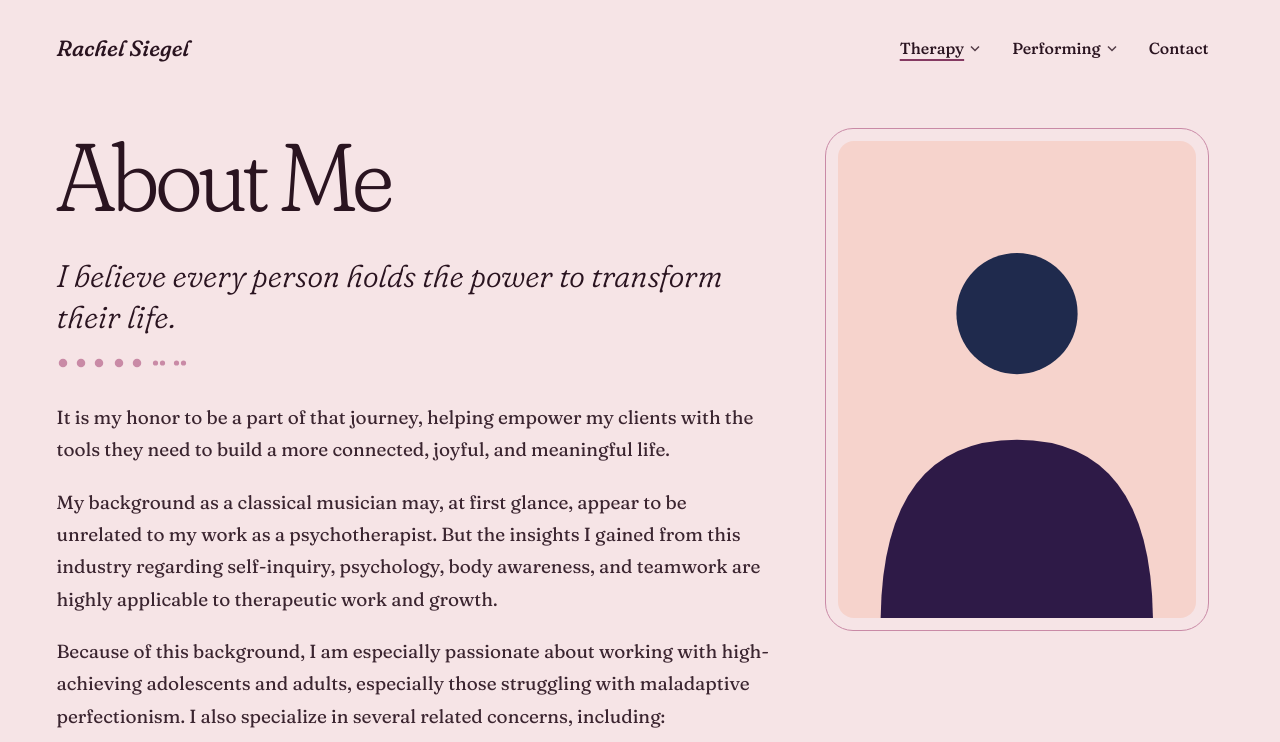
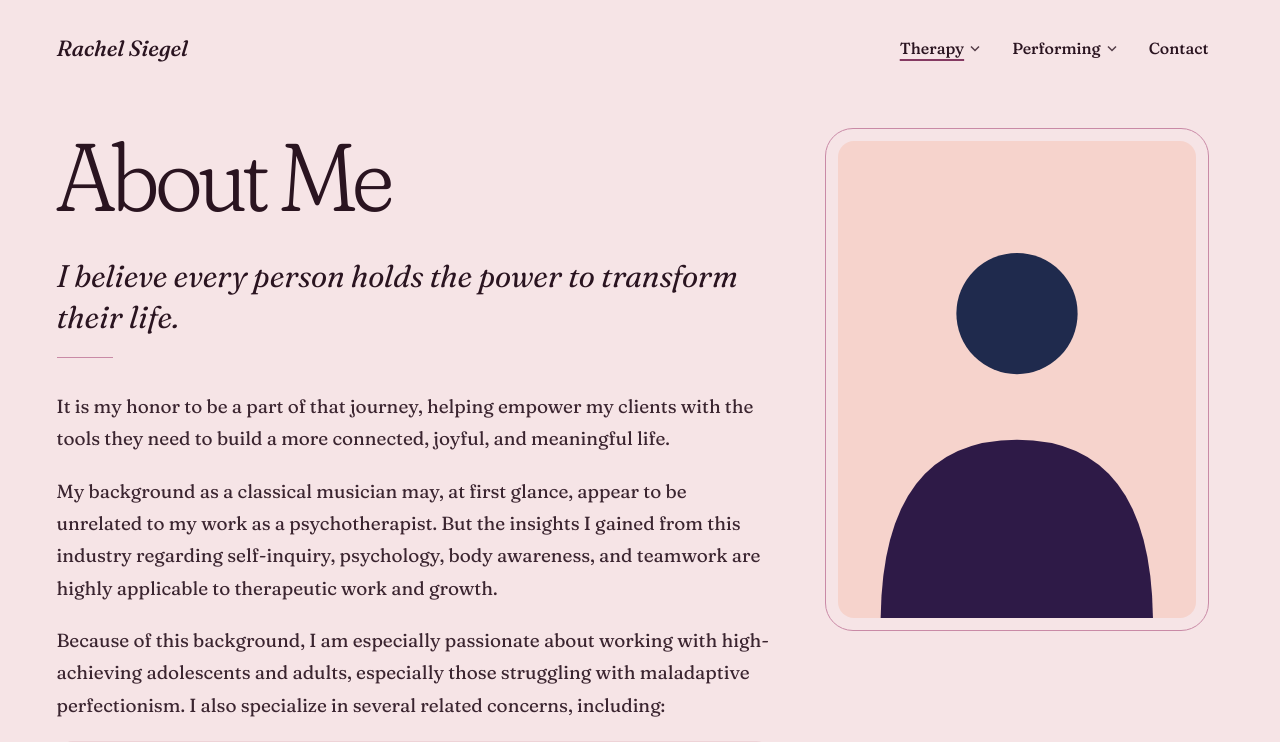
Before and after one commit to psnail273/rachel-website-better, a Next.js app: page /therapy/about in a window 1280 px wide. Shown: the top 742 px of the page. Built offline with nearby package versions, Linux system fonts and the light colour scheme.

Commit message:
Calmer italics and a hairline under the lead (#68)
Co-Authored-By: Claude Sonnet 5.5 <noreply@anthropic.com>

```diff
--- a/src/app/_components/layout/components.tsx
+++ b/src/app/_components/layout/components.tsx
@@ -138,18 +138,6 @@ export function Prose({ align, children }: ProseProps): ReactNode {
   return <div data-prose={align}>{children}</div>;
 }
 
-const RULE_DOTS: [string, string][] = [
-  ["6", "4.25"],
-  ["24", "4.25"],
-  ["42", "4.25"],
-  ["62", "4.25"],
-  ["80", "4.25"],
-  ["98.5", "2.6"],
-  ["105.5", "2.6"],
-  ["119.5", "2.6"],
-  ["126.5", "2.6"],
-];
-
 export function Lead({
   children,
   rule,
@@ -166,17 +154,7 @@ export function Lead({
   return (
     <div>
       {lead}
-      <svg
-        data-rule=""
-        aria-hidden="true"
-        width="132"
-        height="12"
-        viewBox="0 0 132 12"
-      >
-        {RULE_DOTS.map(([cx, r]) => (
-          <circle key={cx} cx={cx} cy="6" r={r} />
-        ))}
-      </svg>
+      <div data-rule="" aria-hidden="true" />
     </div>
   );
 }
--- a/src/app/_components/layout/styles.css
+++ b/src/app/_components/layout/styles.css
@@ -154,8 +154,10 @@ body > footer {
 
 [data-rule] {
   display: block;
+  inline-size: 3.5rem;
+  block-size: 1px;
   margin-block-start: var(--space-flow);
-  fill: var(--ornament);
+  background: var(--ornament);
 }
 
 [data-quote] {
@@ -178,6 +180,13 @@ body > footer {
   margin-block-start: var(--space-flow);
   color: var(--muted);
   text-wrap: balance;
+}
+
+[data-quote] cite {
+  font-style: italic;
+  font-variation-settings:
+    "SOFT" 60,
+    "WONK" 0;
 }
 
 [data-photo] {
--- a/src/app/globals.css
+++ b/src/app/globals.css
@@ -118,8 +118,10 @@
 @utility type-display {
   font-size: clamp(3.75rem, 1.5rem + 9.4vw, 9.5rem);
   font-style: italic;
-  font-weight: 300;
-  font-variation-settings: "SOFT" 100;
+  font-weight: 380;
+  font-variation-settings:
+    "SOFT" 0,
+    "WONK" 0;
   line-height: 0.92;
   letter-spacing: -0.035em;
 }
@@ -137,9 +139,11 @@
 
 @utility type-h2 {
   font-size: clamp(1.75rem, 1.3rem + 1.9vw, 2.5rem);
-  font-style: italic;
-  font-weight: 300;
-  font-variation-settings: "SOFT" 100;
+  font-style: normal;
+  font-weight: 350;
+  font-variation-settings:
+    "SOFT" 0,
+    "WONK" 0;
   line-height: 1.1;
   letter-spacing: -0.02em;
 }
@@ -147,8 +151,10 @@
 @utility type-lead {
   font-size: clamp(1.375rem, 1.15rem + 1vw, 2rem);
   font-style: italic;
-  font-weight: 300;
-  font-variation-settings: "SOFT" 100;
+  font-weight: 380;
+  font-variation-settings:
+    "SOFT" 0,
+    "WONK" 0;
   line-height: 1.3;
   letter-spacing: 0;
 }
@@ -156,8 +162,10 @@
 @utility type-quote {
   font-size: clamp(1.5rem, 1.1rem + 3.2cqi, 3rem);
   font-style: italic;
-  font-weight: 300;
-  font-variation-settings: "SOFT" 100;
+  font-weight: 380;
+  font-variation-settings:
+    "SOFT" 0,
+    "WONK" 0;
   line-height: 1.14;
   letter-spacing: -0.02em;
 }
@@ -221,7 +229,9 @@
   font-size: 1.375rem;
   font-style: italic;
   font-weight: 500;
-  font-variation-settings: "SOFT" 100;
+  font-variation-settings:
+    "SOFT" 0,
+    "WONK" 0;
   line-height: 1;
   letter-spacing: 0;
 }
@@ -255,9 +265,11 @@
 
 @utility type-label {
   font-size: 1.0625rem;
-  font-style: italic;
+  font-style: normal;
   font-weight: 500;
-  font-variation-settings: "SOFT" 60;
+  font-variation-settings:
+    "SOFT" 60,
+    "WONK" 0;
   line-height: 1.3;
   letter-spacing: 0;
 }
@@ -265,8 +277,10 @@
 @utility type-footer-name {
   font-size: clamp(2.5rem, 1.8rem + 3vw, 4rem);
   font-style: italic;
-  font-weight: 300;
-  font-variation-settings: "SOFT" 100;
+  font-weight: 380;
+  font-variation-settings:
+    "SOFT" 0,
+    "WONK" 0;
   line-height: 1;
   letter-spacing: -0.03em;
 }
```
